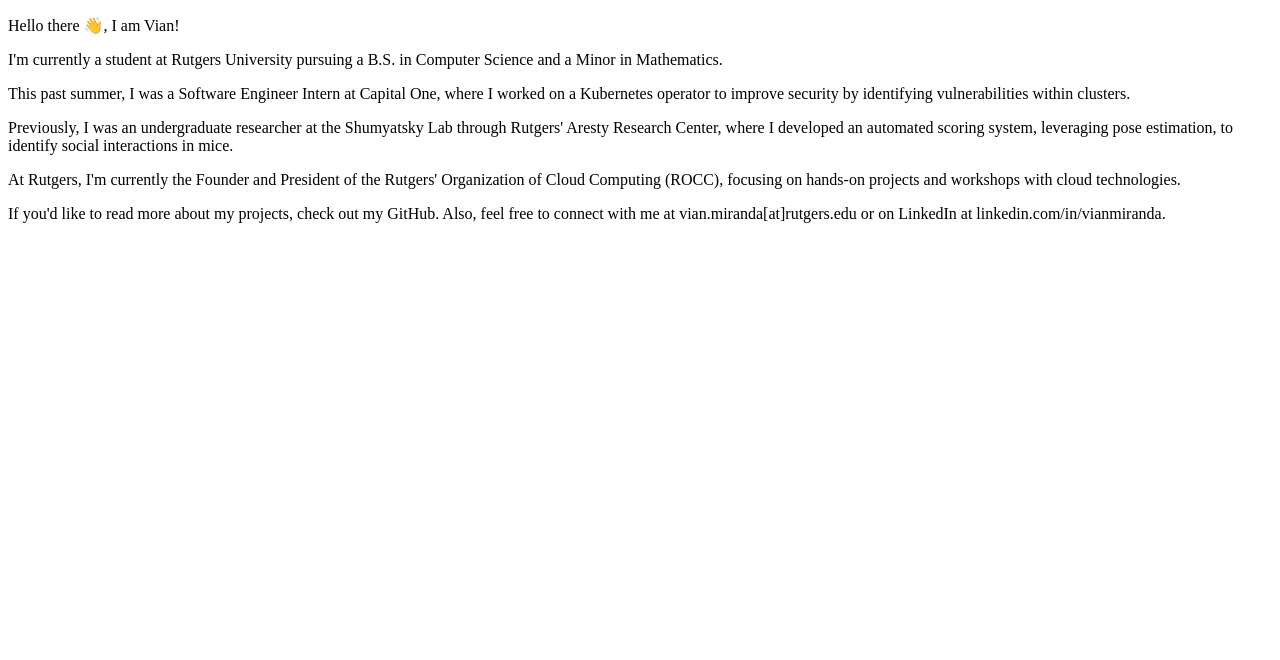
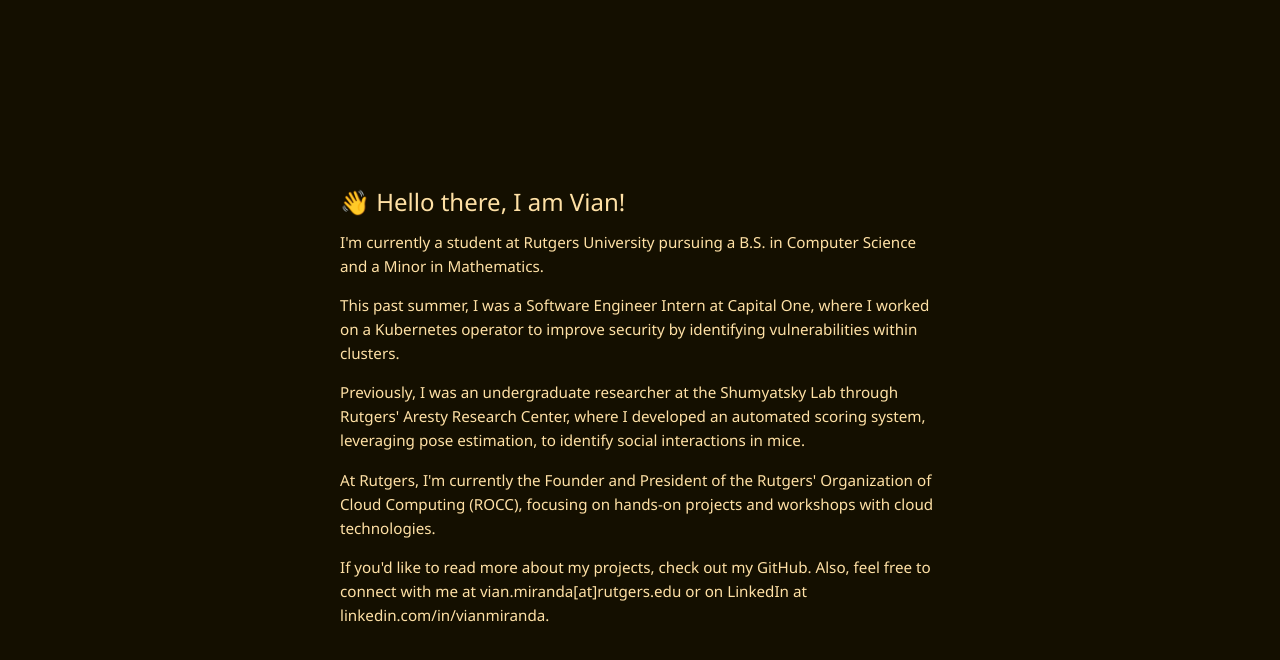
Before and after one commit to vianmiranda/vianmiranda.github.io, a plain HTML site: page index.html in a window 1280 px wide. Drawn offline with Linux system fonts and the light colour scheme.

Commit message:
Style page

```diff
--- a/index.html
+++ b/index.html
@@ -7,19 +7,23 @@
         <title>Vian Miranda</title>
         <link rel="icon" type="image/x-icon" href="assets/yellow-to-black.png">
 
-        <link rel="stylesheet" href="home.css">
+        <link rel="stylesheet" href="stylesheets/styles.css">
     </head>
     <body>
-        <p>Hello there &#x1f44b;, I am Vian!</p>
+        <div class="container">
+            <div class="info">
+                <h1>&#x1f44b; Hello there, I am Vian!</h1>
 
-        <p>I'm currently a student at Rutgers University pursuing a B.S. in Computer Science and a Minor in Mathematics.</p>
+                <p>I'm currently a student at Rutgers University pursuing a B.S. in Computer Science and a Minor in Mathematics.</p>
 
-        <p>This past summer, I was a Software Engineer Intern at Capital One, where I worked on a Kubernetes operator to improve security by identifying vulnerabilities within clusters.</p>
+                <p>This past summer, I was a Software Engineer Intern at Capital One, where I worked on a Kubernetes operator to improve security by identifying vulnerabilities within clusters.</p>
 
-        <p>Previously, I was an undergraduate researcher at the Shumyatsky Lab through Rutgers' Aresty Research Center, where I developed an automated scoring system, leveraging pose estimation, to identify social interactions in mice.</p>
+                <p>Previously, I was an undergraduate researcher at the Shumyatsky Lab through Rutgers' Aresty Research Center, where I developed an automated scoring system, leveraging pose estimation, to identify social interactions in mice.</p>
 
-        <p>At Rutgers, I'm currently the Founder and President of the Rutgers' Organization of Cloud Computing (ROCC), focusing on hands-on projects and workshops with cloud technologies.</p>
+                <p>At Rutgers, I'm currently the Founder and President of the Rutgers' Organization of Cloud Computing (ROCC), focusing on hands-on projects and workshops with cloud technologies.</p>
 
-        <p>If you'd like to read more about my projects, check out my GitHub. Also, feel free to connect with me at vian.miranda[at]rutgers.edu or on LinkedIn at linkedin.com/in/vianmiranda.</p>
+                <p>If you'd like to read more about my projects, check out my GitHub. Also, feel free to connect with me at vian.miranda[at]rutgers.edu or on LinkedIn at linkedin.com/in/vianmiranda.</p>
+            </div>
+        </div>
     </body>
 </html>
--- /dev/null
+++ b/stylesheets/styles.css
@@ -0,0 +1,28 @@
+body {
+    font-family: "Segoe UI", Verdana, sans-serif;
+    font-size: 100%;
+    color: rgb(255, 225, 165);
+    background-color: rgb(20, 15, 0);
+    line-height: 150%;
+}
+
+.container {
+    display: flex;
+    justify-content: center;
+    align-items: center;
+    min-height: 100vh;
+}
+
+.info {
+    margin: 1em;
+    max-width: 37.5em;
+}
+
+h1 {
+    font-size: 1.5em;
+    font-weight: 500;
+}
+
+p {
+    font-size: 0.95em;
+}
```
Also changed, not shown: stylesheets/home.css (deleted).
